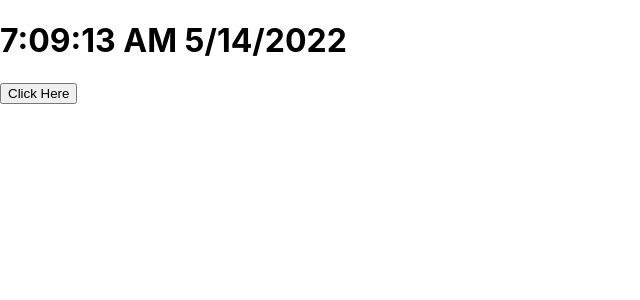
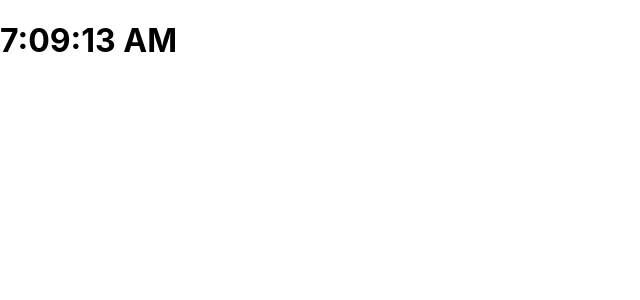
Before and after one commit to Adibittt2/ProjectOnReact, a React (Create React App) app: page / in a window 1280 px wide. Shown: the top 300 px of the page, without its empty margins (0-640 px from the left). Built offline with nearby package versions, Linux system fonts and the light colour scheme.

Commit message:
autoChangeTimer

```diff
--- a/src/App.js
+++ b/src/App.js
@@ -71,46 +71,74 @@ import slotFun from "./myFolder/slotMachine";
 
 
 
+// function App(){
+
+// //  var count = 0;
+// //  const state = useState();
+// var time = new Date().toLocaleTimeString();
+// var date = new Date().toLocaleDateString();
+// // var hr = date.getHours();
+// // var min = date.getMinutes();
+// // var sec = date.getSeconds();
+// // var ampm = date.toLocaleTimeString();
+// // var res = hr + ":" + min + ":"+ sec;
+
+
+// var res = time + "\n" + date;
+
+//   const [count,newfun] = useState(res);
+
+//   // setInterval(myfun,1000);
+//   const myfun = () =>{
+//     return (
+//       newfun(res)
+//     )
+//   }
+
+
+//   return (
+
+//     <>
+
+//     <div>
+
+//       <h1> {count}</h1>
+
+//       <button onClick={myfun}>
+//         Click Here
+//       </button>
+
+//     </div>
+
+//     </>
+//   )
+// }
+
 function App(){
 
-//  var count = 0;
-//  const state = useState();
-var time = new Date().toLocaleTimeString();
-var date = new Date().toLocaleDateString();
-// var hr = date.getHours();
-// var min = date.getMinutes();
-// var sec = date.getSeconds();
-// var ampm = date.toLocaleTimeString();
-// var res = hr + ":" + min + ":"+ sec;
+  var time = new Date().toLocaleTimeString();
 
+  const [primary,secondary] = useState(time);
 
-var res = time + "\n" + date;
+  const fun = () =>{
 
-  const [count,newfun] = useState(res);
-
-  const myfun = () =>{
-    return (
-      newfun(res)
+    return(
+      secondary(time)
     )
   }
 
+  setInterval(fun,1000);
 
-  return (
+  return(
 
     <>
 
-    <div>
-
-      <h1> {count}</h1>
-
-      <button onClick={myfun}>
-        Click Here
-      </button>
-
-    </div>
+      <h1>{primary}</h1>
 
     </>
+
   )
+
 }
 
 
```
